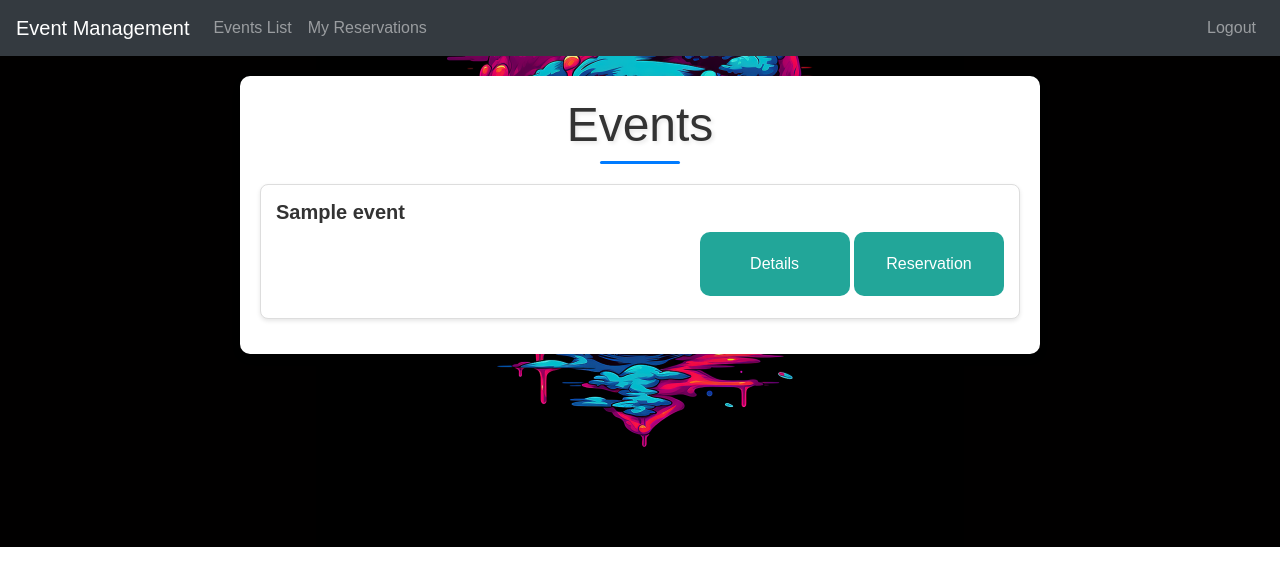
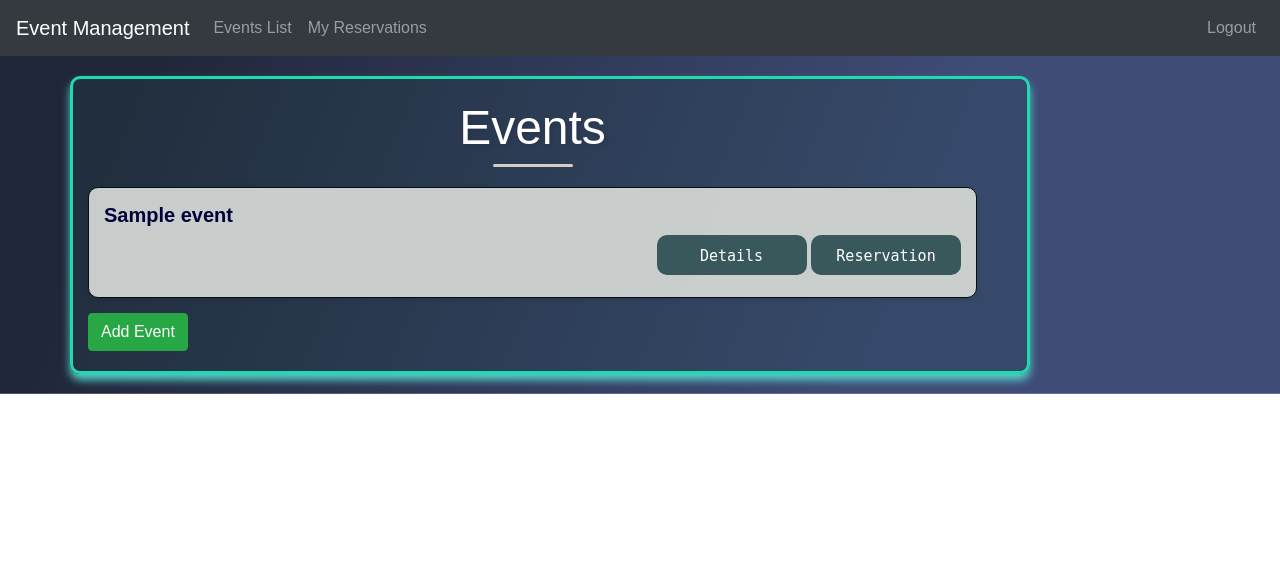
Before and after one commit to Reda-Oublid/event_booking-with_Django, a Django app: page /event/all_events in a window 1280 px wide. Shown: the top 586 px of the page. Run offline with Django 5.2, Linux system fonts and the light colour scheme; a user stored in the database is signed in; tables that the repository leaves empty hold one stand-in row (values such as "Sample post"); style sheets or scripts are compiled from the project's sources; some libraries are stand-ins or nearby versions.

Commit message:
alter some styles

```diff
--- a/Reservations/tickets/static/css/styles.css
+++ b/Reservations/tickets/static/css/styles.css
@@ -5,18 +5,19 @@
 /* Global Body Styles */
 body {
     /* Background Image and Colors */
-    background-image: url('../assets/colorful-skull-ai-5120x2880-15999.png');
-    background-size: cover;
+    /*background-image: url('../assets/6481667_925.jpg');*/
+    background-image: linear-gradient(112.1deg, rgb(32, 38, 57) 11.4%, rgb(63, 76, 119) 70.2%);
+    /*background-color: #021526;*/
     background-position: center;
     background-repeat: no-repeat;
-    color: #333; /* Text color */
+    color: #d9d1d1; /* Text color */
     font-family: 'Arial', sans-serif;
 }
 
 /*Title Styles */
 h1 {
     font-size: 3em;
-    color: #333;
+    color: #ffffff;
     text-align: center;
     margin-bottom: 30px;
     text-shadow: 2px 2px 4px rgba(0, 0, 0, 0.1);
@@ -31,7 +32,7 @@ h1::after {
     transform: translateX(-50%);
     width: 80px;
     height: 3px;
-    background-color: #007bff;
+    background-color: #d3d0c1;
     border-radius: 2px;
     transition: width 0.3s ease;
 }
@@ -39,14 +40,16 @@ h1::after {
 h1:hover::after {
     width: 150px;
 }
+
 /* Container Styles */
 .container {
-    max-width: 800px;
-    margin: 20px auto;
-    padding: 20px;
-    background-color: #fff; /* White container background */
+    max-width: 75%;
+    margin: 20px 70px;
+    padding: 20px 50px 20px 15px;
+    border: 3px solid #20daaf;
+    background-color: rgba(37, 66, 72, 0.29); /* White container background */
     border-radius: 10px;
-    box-shadow: 0 4px 8px rgba(0, 0, 0, 0.1); /* Subtle box shadow */
+    box-shadow: 0 6px 8px rgba(84, 213, 204, 0.98); /* Subtle box shadow */
 }
 
 /* Event List Styles */
@@ -56,24 +59,25 @@ h1:hover::after {
 }
 
 .event-item {
-    background-color: #fff; /* White background for event items */
-    border: 1px solid #ddd;
-    border-radius: 8px;
+    background-color: rgba(213, 217, 213, 0.93); /* White background for event items */
+    border: 1px solid rgb(2, 16, 19);
+    border-radius: 10px;
     margin-bottom: 15px;
     padding: 15px;
     box-shadow: 0 2px 4px rgba(0, 0, 0, 0.1);
 }
 
 .event-item:hover {
-    background-color: #cee3de;
+    background-color: rgba(213, 217, 213, 0.93);
     cursor: pointer;
+    border: 4px outset rgb(19, 110, 3);
 }
 
 /* Event Title Styles */
 .event-title {
     font-size: 20px;
     font-weight: bold;
-    color: #333;
+    color: rgb(1, 1, 56);
     margin-bottom: 8px;
 }
 
@@ -83,20 +87,7 @@ h1:hover::after {
 }
 
 /* Button Styles */
-.btn {
-    display: inline-block;
-    background-color: #31a6c4;
-    color: #fff;
-    padding: 8px 16px;
-    text-decoration: none;
-    border-radius: 5px;
-    transition: background-color 0.3s;
-}
 
-/* Hover Effect for Buttons */
-.btn:hover {
-    background-color: #0056b3; /* Darker color on hover */
-}
 
 /* Additional Fancy Button Styles */
 /*
@@ -106,19 +97,17 @@ h1:hover::after {
 
 
 .effect {
-  padding: 10px 20px;
     text-align: center;
     display: inline-block;
     position: relative;
     text-decoration: none;
     color: #fff;
     text-transform: capitalize;
-  background-color: #22A699;
-  font: {
-    family: 'Roboto', sans-serif; /* put your font-family */
-    size: 18px;
-  }
-  padding: 20px 0px;
+    background-color: rgba(42, 76, 82, 0.91);
+    font-family: monospace;
+    font-size: 15px;
+    padding: 10px;
+    height: 40px;
     width: 150px;
     border-radius: 10px;
     overflow: hidden;
@@ -137,12 +126,12 @@ h1:hover::after {
         justify-content: center;
         position: absolute;
         top: 0;
-    left: 0px;
+        left: 0;
         height: 100%;
         width: 30px;
-    background-color: rgba(#fff,0.3);
+        background-color: rgba(255, 255, 255, 0.3);
         border-radius: 0 50% 50% 0;
-    transform: scale(0,1);
+        transform: scale(0, 1);
         transform-origin: left center;
         transition: all 0.2s linear 0s;
     }
@@ -150,15 +139,15 @@ h1:hover::after {
     &:hover {
         text-decoration: none;
         text-indent: 30px;
-    background-color: #003C43;
-    color : #fff;
+        background-color: #02966e;
+        color: #fff;
 
 
         &:before {
             text-decoration: none;
-      transform: scale(1,1);
+            transform: scale(1, 1);
             text-indent: 0;
-      color : #fff;
+            color: #fff;
         }
     }
 }
--- a/Reservations/tickets/templates/events/event_list.html
+++ b/Reservations/tickets/templates/events/event_list.html
@@ -28,8 +28,12 @@
                         <a href="{% url 'reserve_tickets' event.id %}" class="effect effect-5">Reservation</a>
                     </div>
                 </li>
+
             {% endfor %}
         </ul>
+        <div class="event-manager">
+            <a href="{% url 'create_event' %}" class="btn btn-success">Add Event</a>
+        </div>
     </div>
 {% endblock %}
 <script src="https://code.jquery.com/jquery-3.5.1.slim.min.js"></script>
```
Also changed, not shown: Reservations/tickets/static/css/detail_styles.css (+17 -20 lines), Reservations/tickets/static/css/reserve_tickets_styles.css (+12 -6 lines), Reservations/tickets/static/assets/6481667_925.jpg (added), Reservations/tickets/static/assets/blue-aesthetic-4617x3298-17476.jpeg (added), Reservations/tickets/static/assets/grey-leaves-dark-5120x3413-17496.jpg (added), 2 other files. Lines whose indentation alone changed are shown as unchanged.
